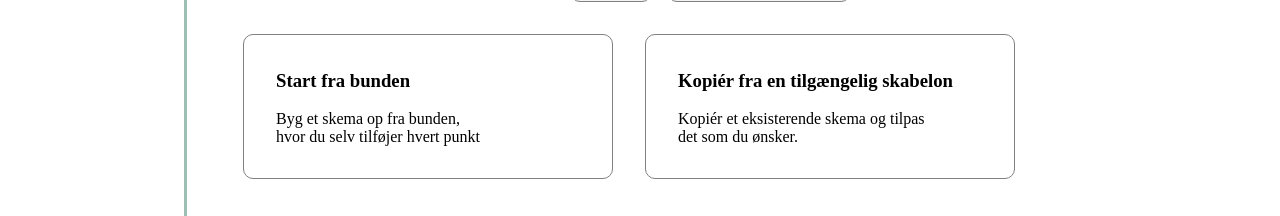
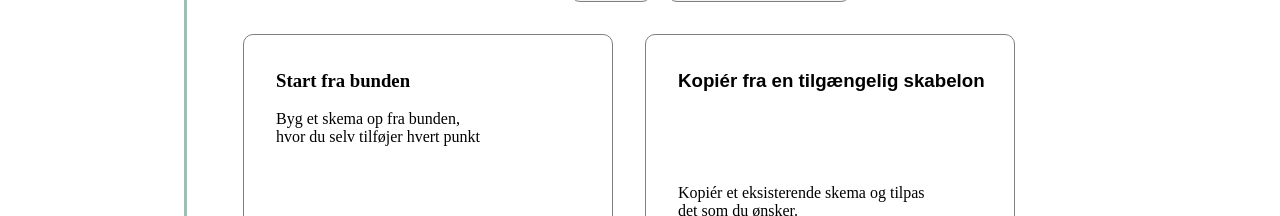
Before and after one commit to SebbeDK/DBI-egenkontrol, a Vue app in the folder DBI-Egenkontrol/: page /skemaer/skema/start in a window 1280 px wide. Shown: the part 331-547 px from the top of the page. Built offline with nearby package versions, Linux system fonts and the light colour scheme.

Commit message:
Tiæføjet kommentarer
Tilføjet kommentarer og rettet styling

```diff
--- a/DBI-Egenkontrol/src/components/CopyExistingModel.vue
+++ b/DBI-Egenkontrol/src/components/CopyExistingModel.vue
@@ -17,7 +17,10 @@ padding: 1rem;
 padding-left: 2rem;
 }
 
-.container:hover{
-background-color: #d1d8d1
+h3{
+    font-family: Arial, Helvetica, sans-serif;
+    height: 6rem;
 }
+
+
 </style>
--- a/DBI-Egenkontrol/src/views/Schedules.vue
+++ b/DBI-Egenkontrol/src/views/Schedules.vue
@@ -82,6 +82,8 @@ function addFolder() {
         <h4>Mapper</h4>
         <template v-for="(folder, index) in folders" :key="folder.title">
             <div style="display: inline-block;">
+
+                <!-- hvis redigering - vis input -->
                 <template v-if="editingFolderIndex === index">
                 <input
                     v-model="editingFolderTitle"
@@ -113,6 +115,8 @@ function addFolder() {
                 <CreateFileCard />
             </router-link>
             </div>
+
+            <!-- viser filer i den valgte mappe-->
             <template v-if="selectedFolderIndex !== null">
             <FileCard
                 v-for="file in folders[selectedFolderIndex].files"
@@ -161,6 +165,7 @@ h3{
 .file-containers button, .file-containers input{
     margin-left: 2rem;
 }
+
 .file-containers div:first-of-type button,
 .file-containers div:first-of-type input{
     margin-left:0;
--- a/DBI-Egenkontrol/src/views/StartSchedule.vue
+++ b/DBI-Egenkontrol/src/views/StartSchedule.vue
@@ -23,8 +23,8 @@ import CopyExistingModel from '@/components/CopyExistingModel.vue';
             </div>
         </div>
         <div class="btn-container">
-            <CreateNewModel class="btn-container-btn"/>
-            <CopyExistingModel class="btn-container-btn"/>
+            <CreateNewModel class="btn-container__btn"/>
+            <CopyExistingModel class="btn-container__btn"/>
         </div>
     </div>
 </template>
@@ -58,6 +58,7 @@ h3{
     justify-content: space-between;
     width: 40rem;
 }
+
 .go-back{
     display: flex;
     font-family: Arial, Helvetica, sans-serif;
@@ -74,7 +75,7 @@ h3{
     display: flex;
 }
 
-.btn-container-btn{
+.btn-container__btn{
     margin-left: 2rem;
 }
 
```
